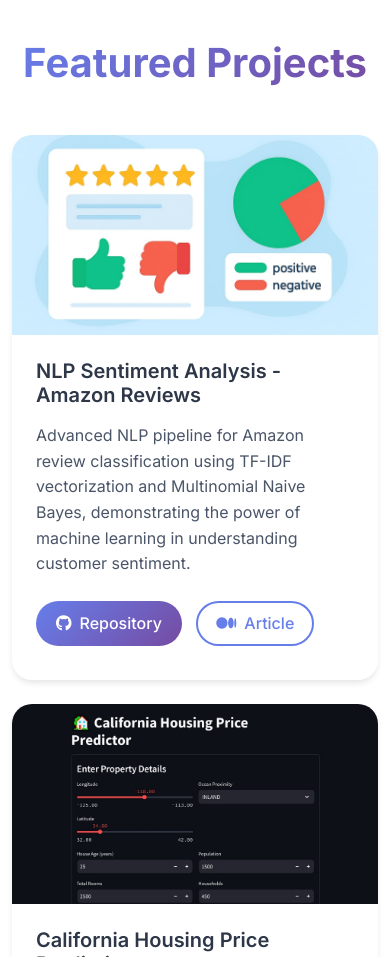
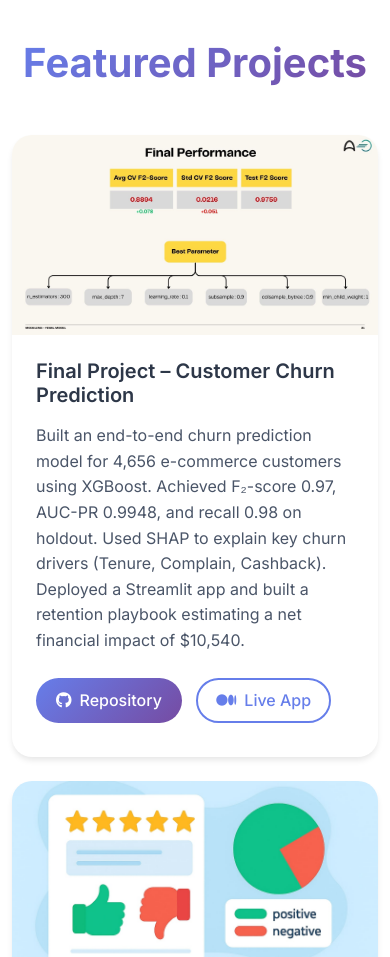
Before and after one commit to bonifasiusx/portfolio-website, a plain HTML site: page index.html in a window 390 px wide. Shown: the part 1600-2557 px from the top of the page. Drawn offline with nearby package versions, Linux system fonts and the light colour scheme.

Commit message:
feat(customer-churn): initialize project structure for customer churn prediction

```diff
--- a/index.html
+++ b/index.html
@@ -522,7 +522,30 @@
   <div class="container">
     <h2 class="section-title fade-in">Featured Projects</h2>
     <div class="row">
-      <!-- Project 1 -->
+            <!-- Project 1 -->
+      <div class="col-lg-4 col-md-6 mb-4">
+        <div class="card project-card fade-in">
+          <img src="images/projects/6.jpg" class="card-img-top" alt="NLP Sentiment Analysis">
+          <div class="card-body d-flex flex-column">
+            <h5 class="card-title">Final Project – Customer Churn Prediction</h5>
+            <p class="card-text">Built an end-to-end churn prediction model for 4,656 e-commerce customers using XGBoost. Achieved F₂-score 0.97, AUC-PR 0.9948, and recall 0.98 on holdout. Used SHAP to explain key churn drivers (Tenure, Complain, Cashback). Deployed a Streamlit app and built a retention playbook estimating a net financial impact of $10,540.</p>
+            <div class="mt-auto">
+              <a href="https://github.com/bonifasiusx/final_project_alpha_churn"
+                class="btn-modern"
+                target="_blank" rel="noopener noreferrer">
+                <i class="fab fa-github me-2"></i>Repository
+              </a>
+              <a href="https://alpha-churn-predictor.streamlit.app/"
+                class="btn-secondary-modern"
+                target="_blank" rel="noopener noreferrer">
+                <i class="fab fa-medium me-2"></i>Live App
+              </a>
+            </div>
+          </div>
+        </div>
+      </div>
+
+      <!-- Project 2 -->
       <div class="col-lg-4 col-md-6 mb-4">
         <div class="card project-card fade-in">
           <img src="images/projects/1.jpg" class="card-img-top" alt="NLP Sentiment Analysis">
@@ -545,7 +568,7 @@
         </div>
       </div>
 
-      <!-- Project 2 -->
+      <!-- Project 3 -->
       <div class="col-lg-4 col-md-6 mb-4">
         <div class="card project-card fade-in">
           <img src="images/projects/2.jpg" class="card-img-top" alt="Housing Price Prediction">
@@ -568,7 +591,7 @@
         </div>
       </div>
 
-      <!-- Project 3 -->
+      <!-- Project 4 -->
       <div class="col-lg-4 col-md-6 mb-4">
         <div class="card project-card fade-in">
           <img src="images/projects/3.jpg" class="card-img-top" alt="Customer Segmentation">
@@ -591,7 +614,7 @@
         </div>
       </div>
 
-      <!-- Project 4 -->
+      <!-- Project 5 -->
       <div class="col-lg-4 col-md-6 mb-4">
         <div class="card project-card fade-in">
           <img src="images/projects/4.jpg" class="card-img-top" alt="TransJakarta Analysis">
@@ -614,7 +637,7 @@
         </div>
       </div>
 
-      <!-- Project 5 -->
+      <!-- Project 6 -->
       <div class="col-lg-4 col-md-6 mb-4">
         <div class="card project-card fade-in">
           <img src="images/projects/5.jpg" class="card-img-top" alt="Student Management System">
```
Also changed, not shown: images/projects/6.jpg (added).
